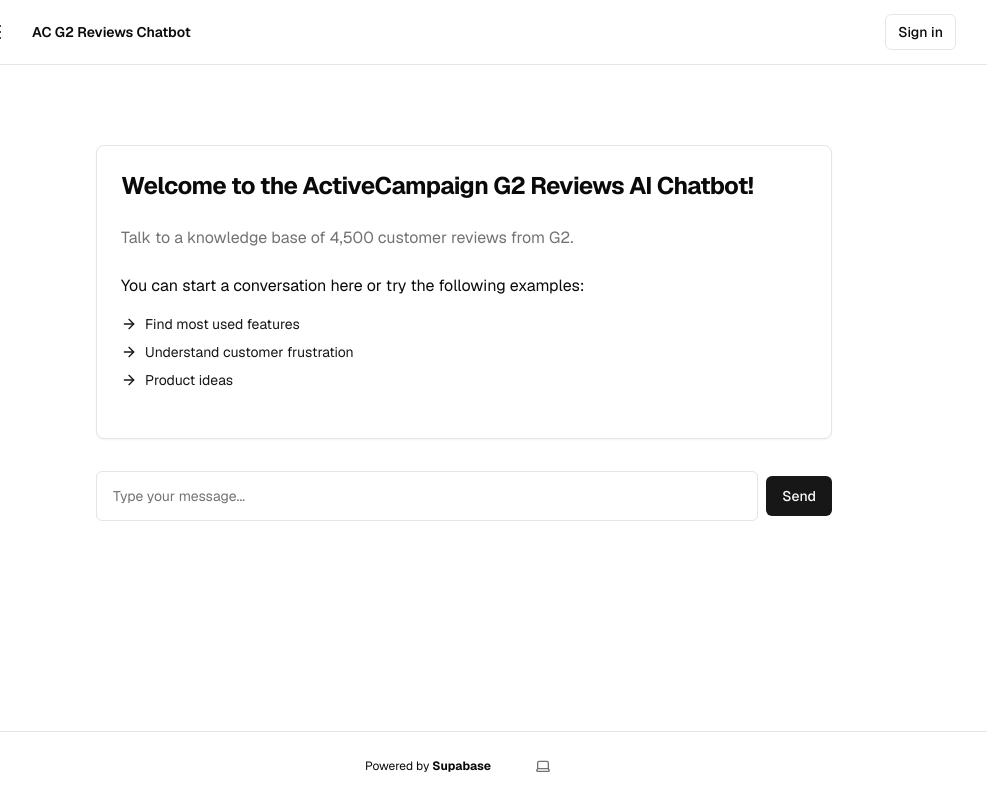
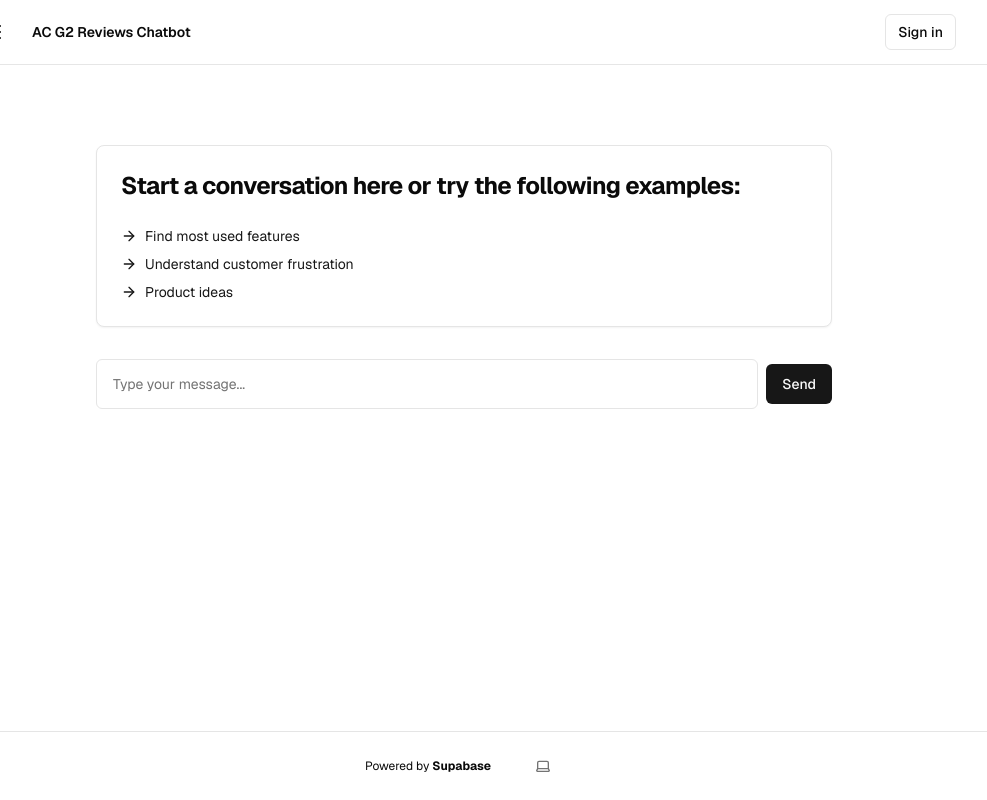
Before and after one commit to rishadfb/ac-g2-reviews-chat, a Next.js app: page /chat in a window 1280 px wide. Shown: the whole page, without its empty margins (176-1163 px from the left). Built offline with nearby package versions, Linux system fonts and the light colour scheme; no server answers.

Commit message:
clean up chat intro

```diff
--- a/components/chat/chat-intro.tsx
+++ b/components/chat/chat-intro.tsx
@@ -20,17 +20,11 @@
 			<Card>
 				<CardHeader>
 					<CardTitle className="text-2xl font-bold">
-						Welcome to the ActiveCampaign G2 Reviews AI Chatbot!
+						Start a conversation here or try the following examples:
 					</CardTitle>
 				</CardHeader>
 				<CardContent>
-					<p className="text-muted-foreground mb-6">
-						Talk to a knowledge base of 4,500 customer reviews from G2.
-					</p>
-					<p className="mb-4">
-						You can start a conversation here or try the following examples:
-					</p>
-					<div className="flex flex-col gap-2 items-start mb-6">
+					<div className="flex flex-col gap-2 items-start">
 						<ExampleButton>Find most used features</ExampleButton>
 						<ExampleButton>Understand customer frustration</ExampleButton>
 						<ExampleButton>Product ideas</ExampleButton>
```
